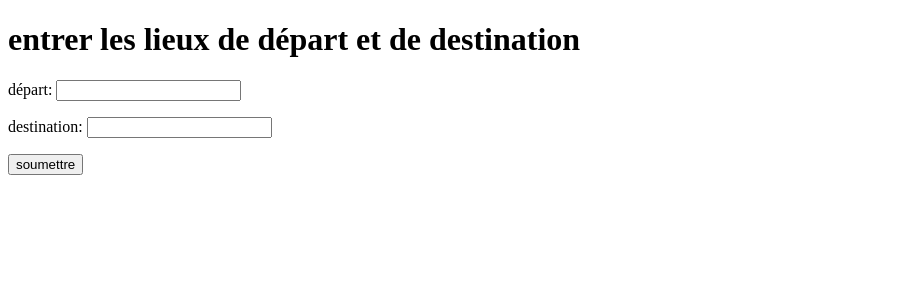
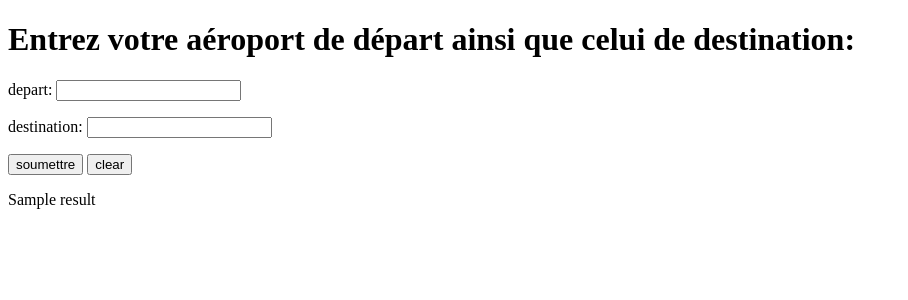
Before and after one commit to MethoDoTest/flightPredict, a Django app: template api/flight_pred/travel/templates/travel/travel_form.html in a window 1280 px wide. Shown: the top 300 px of the page, without its empty margins (0-908 px from the left). Run offline with Django 5.2, Linux system fonts and the light colour scheme; tables that the repository leaves empty hold one stand-in row (values such as "Sample post"); the template is opened without the code that fills it: values that come from a table or form of the project are taken from there, most other values are stand-ins (such as "Sample title", 1, 10 or a date in 2020).

Commit message:
clear button and simu pred text result
Affichage d'une phrase qui sera remplacée par le résultat de la prédiction du modèle ainsi que l'ajout d'un bouton clear permettant d'effacer le résultat et le contenu des champs

```diff
--- a/api/flight_pred/travel/forms.py
+++ b/api/flight_pred/travel/forms.py
@@ -1,5 +1,5 @@
 from django import forms
 
 class TravelForm(forms.Form):
-    departure = forms.CharField(label='départ', max_length=100)
+    departure = forms.CharField(label='depart', max_length=100)
     destination = forms.CharField(label='destination', max_length=100)
--- a/api/flight_pred/travel/templates/travel/travel_form.html
+++ b/api/flight_pred/travel/templates/travel/travel_form.html
@@ -1,14 +1,18 @@
 <!DOCTYPE html>
 <html>
 <head>
-    <title>travel form</title>
+    <title>Flight Predict</title>
 </head>
 <body>
-    <h1>entrer les lieux de départ et de destination</h1>
+    <h1>Entrez votre aéroport de départ ainsi que celui de destination:</h1>
     <form method="post">
         {% csrf_token %}
         {{ form.as_p }}
-        <button type="submit">soumettre</button>
+        <button type="submit" name="submit">soumettre</button>
+        <button type="submit" name="clear">clear</button>
     </form>
+    {% if result %}
+        <p id="result">{{ result }}</p>
+    {% endif %}
 </body>
 </html>
```
Also changed, not shown: api/flight_pred/travel/views.py (+11 -6 lines).
